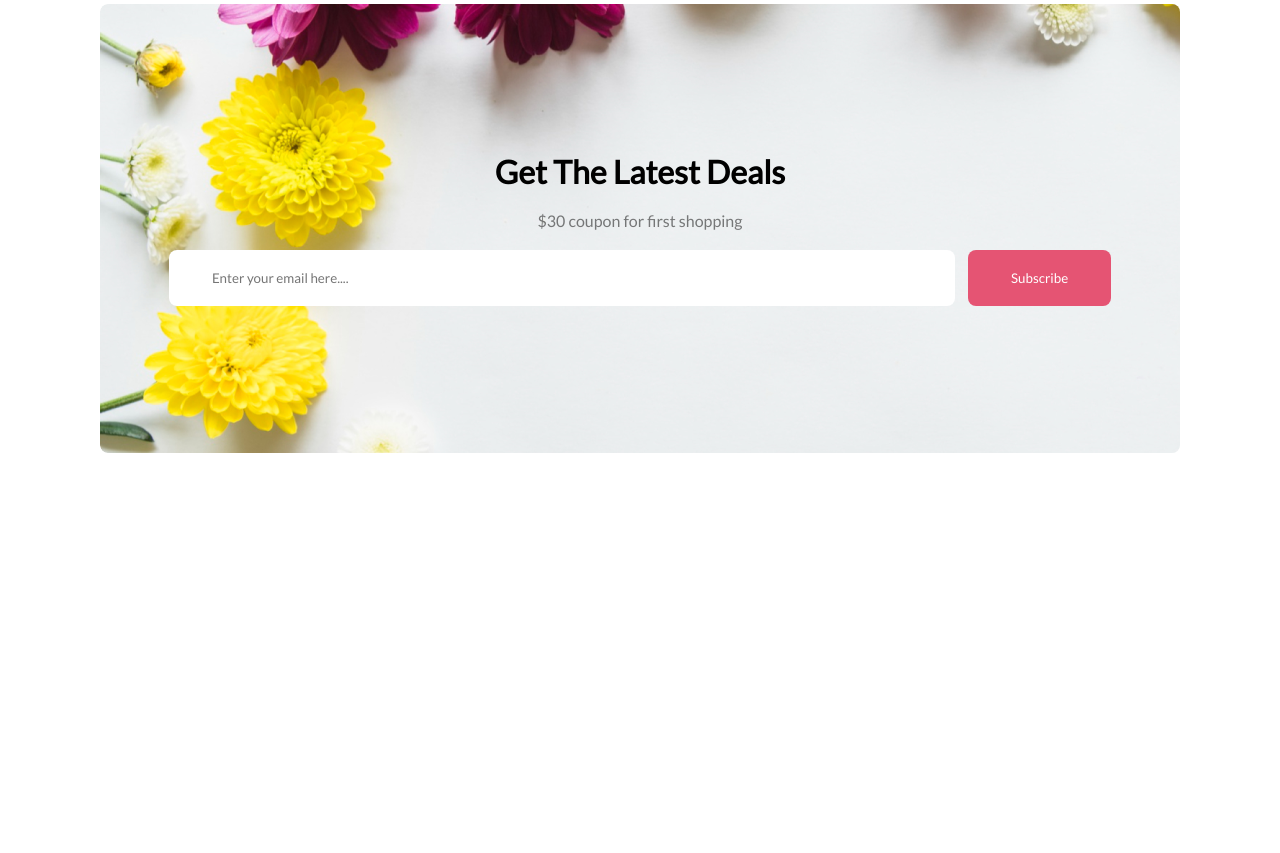
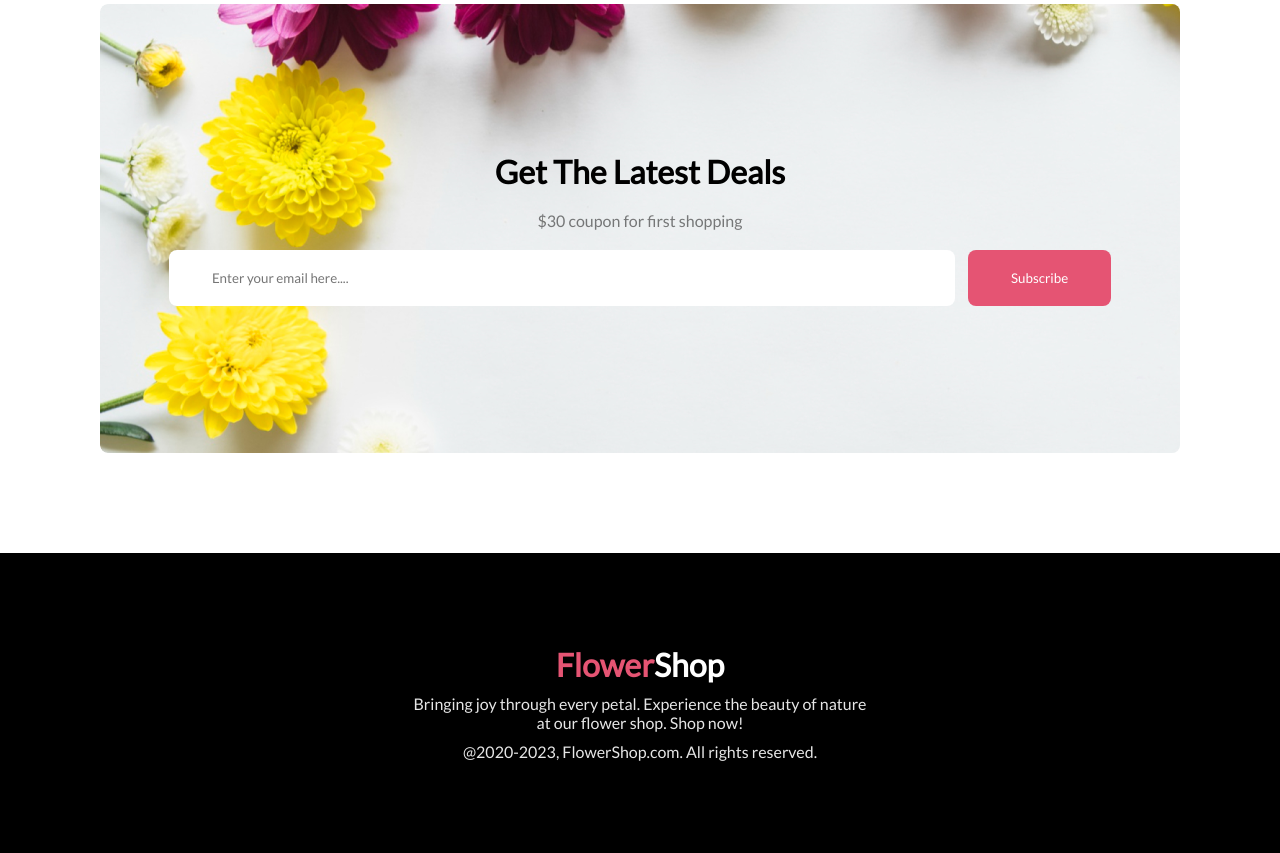
Before and after one commit to introtoxicXXl/assingment-1, a plain HTML site: page index.html in a window 1280 px wide. Shown: the part 2155-3008 px from the top of the page. Before the commit the page ends 2608 px from the top, so only its background shows below. Drawn offline with Linux system fonts and the light colour scheme.

Commit message:
footer added

```diff
--- a/css/style.css
+++ b/css/style.css
@@ -107,6 +107,7 @@ header {
 }
 .subscribe-section{
     padding: 0 100px;
+    margin: 100px 0;
 }
 .subscribe{
     background-image: url(/asset/Rectangle-9.png);
@@ -132,3 +133,21 @@ header {
     margin-bottom: 20px;
     color: rgba(39, 39, 39, 0.60);
 }
+
+footer{
+    width: 100vw;
+    height: 300px;
+    background-color: black;
+    display: flex;
+    justify-content: center;
+    align-items: center;
+    flex-direction: column;
+}
+footer h1{
+    color: #fff;
+}
+footer p{
+    color: rgba(255, 255, 255, 0.90);
+    text-align: center;
+    margin-top: 10px;
+}
--- a/index.html
+++ b/index.html
@@ -67,5 +67,10 @@
         </div>
       </div>
     </main>
+    <footer>
+        <h1><span class="text-color">Flower</span>Shop</h1>
+        <p>Bringing joy through every petal. Experience the beauty of nature <br> at our flower shop. Shop now!</p>
+        <p>@2020-2023, FlowerShop.com. All rights reserved.</p>
+    </footer>
   </body>
 </html>
```
